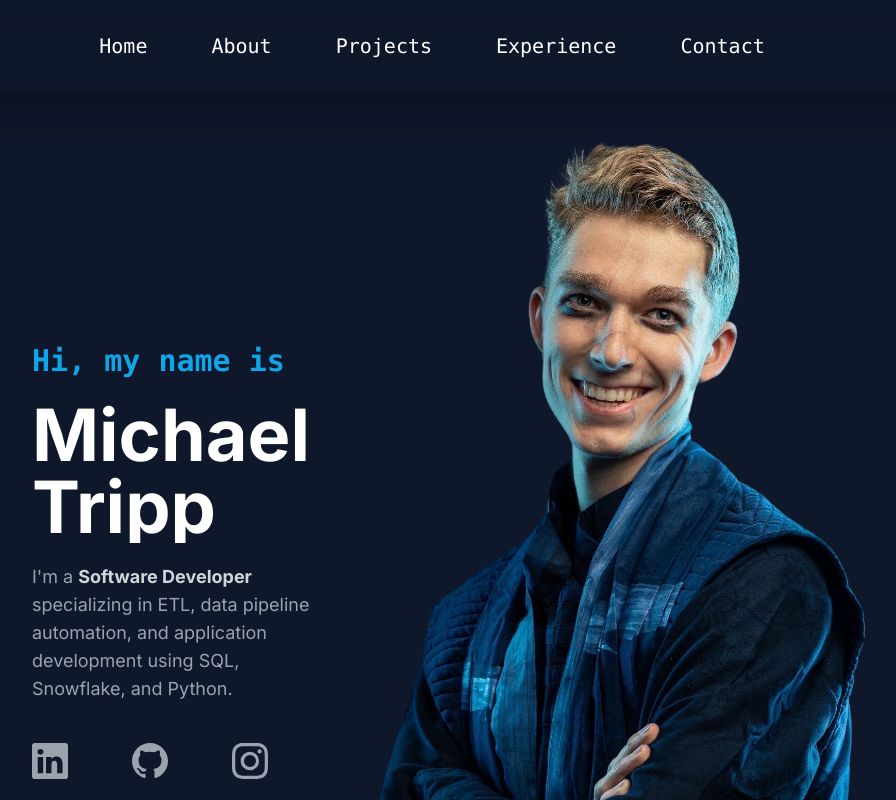
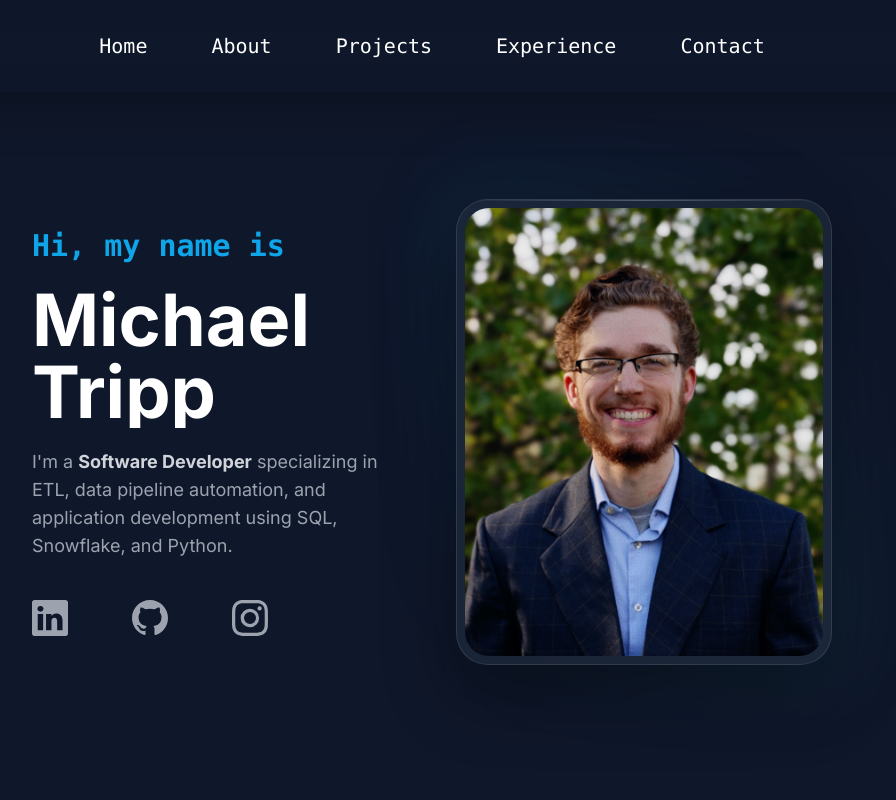
Before and after one commit to mctripp10/mctripp10.github.io, a Next.js app: page / in a window 1280 px wide. Shown: the top 800 px of the page, without its empty margins (208-1104 px from the left). Built offline with nearby package versions, Linux system fonts and the light colour scheme.

Commit message:
Update me pics

```diff
--- a/components/About.jsx
+++ b/components/About.jsx
@@ -4,7 +4,7 @@ import { motion as m } from "framer-motion";
 const gradPic = './images/me/grad_pic.jpg';
 const wowPic = './images/other/wow_gnome.png';
 const origamiDragon = './images/other/origami_dragon.png';
-const westminsterMe = './images/me/westminster_me.png';
+const meNow = './images/me/tree_portrait.JPG';
 const climbingPic = './images/me/climbing.jpg';
 
 const About = () => {
@@ -143,7 +143,7 @@ const About = () => {
                         whileInView={{ y: "0%", opacity: 1 }}
                         viewport={{ amount: 0.3, once: true }}
                         transition={{ duration: 0.5 }}
-                        src={westminsterMe}
+                        src={meNow}
                         alt='Michael Tripp on Westminster College campus'
                         className='object-cover w-full max-w-[450px] h-[420px] sm:h-[520px] lg:h-[600px] rounded-2xl shadow-lg shadow-black mx-auto'
                     />
--- a/components/Home.jsx
+++ b/components/Home.jsx
@@ -2,7 +2,7 @@ import React from 'react';
 import { BsGithub, BsInstagram, BsLinkedin } from "react-icons/bs";
 import { motion as m } from "framer-motion";
 
-const ProfBodyShot = './images/me/prof_torso_shot_transparent_v3.png';
+const ProfBodyShot = './images/me/blue-suit-green-background-tw.JPG';
 
 const Home = () => {
     return (
@@ -71,11 +71,25 @@ const Home = () => {
                         </m.div>
                     </div>
                 </div>
-                <m.img
-                    initial={{ opacity: 0 }}
-                    animate={{ opacity: 100 }}
+                <m.div
+                    initial={{ opacity: 0, y: 24 }}
+                    animate={{ opacity: 1, y: 0 }}
                     transition={{ delay: 0.5, duration: 1.0 }}
-                src={ProfBodyShot} alt="Michael Tripp portrait" className="mx-auto h-auto w-full max-w-[280px] scale-x-[-1] object-contain sm:max-w-[360px] md:max-w-[420px] lg:mx-0 lg:max-w-[460px] xl:max-w-[520px]"/>
+                    className="relative mx-auto flex w-full max-w-[320px] justify-center sm:max-w-[380px] md:max-w-[430px] lg:mx-0 lg:max-w-[460px] xl:max-w-[500px]"
+                >
+                    <div className="absolute -inset-4 rounded-[2.5rem] bg-gradient-to-br from-sky-500/10 via-transparent to-cyan-400/10 blur-2xl" />
+                    <div className="relative w-full overflow-hidden rounded-[2rem] border border-white/10 bg-slate-800/80 p-2 shadow-[0_28px_70px_rgba(0,0,0,0.38)] backdrop-blur-sm">
+                        <div className="absolute inset-x-0 top-0 h-px bg-gradient-to-r from-transparent via-white/25 to-transparent" />
+                        <m.img
+                            initial={{ opacity: 0 }}
+                            animate={{ opacity: 100 }}
+                            transition={{ delay: 0.65, duration: 1.0 }}
+                            src={ProfBodyShot}
+                            alt="Michael Tripp portrait"
+                            className="relative z-10 aspect-[4/5] w-full rounded-[1.5rem] object-cover object-[center_12%]"
+                        />
+                    </div>
+                </m.div>
             </div>
         </section>
     )
```
Also changed, not shown: public/images/me/blue-suit-green-background-tw.JPG (added), 1 other file (tests, documents, lock files or other folders).
